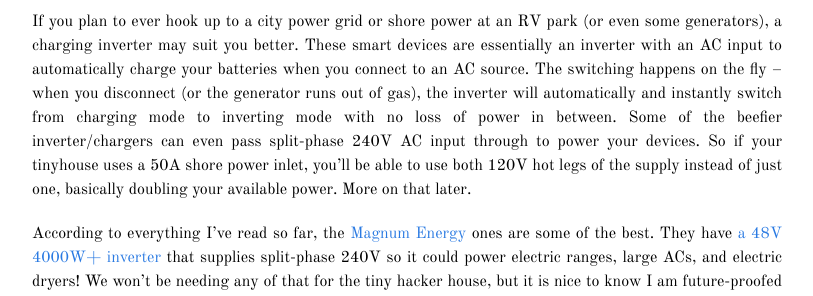
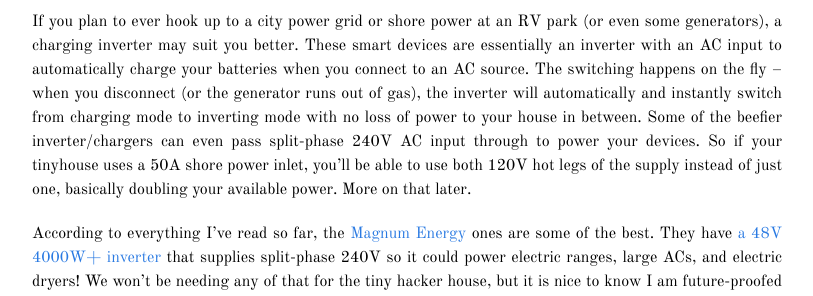
Before and after one commit to jamilbk/modernbedou.in, a Jekyll site: the page built from _posts/2015-02-13-tiny-hacker-house-design-part-vi-wiring.markdown, in a window 1280 px wide and 900 px high, scrolled down 998 px. Shown: the part 246-542 px from the top of the window, without its empty margins (233-1046 px from the left). Built offline with Jekyll 4.4.1, drawn with Linux system fonts in a browser that asks for light colours; comment, search, counter and statistics services are not loaded; some of the changed text lies outside the part shown.

Commit message:
little edits

```diff
--- a/_posts/2015-02-13-tiny-hacker-house-design-part-vi-wiring.markdown
+++ b/_posts/2015-02-13-tiny-hacker-house-design-part-vi-wiring.markdown
@@ -64,11 +64,11 @@
 your batteries when you connect to an AC source. The switching happens on the
 fly -- when you disconnect (or the generator runs out of gas), the inverter
 will automatically and instantly switch from charging mode to inverting mode
-with no loss of power in between. Some of the beefier inverter/chargers can
-even pass split-phase 240V AC input through to power your devices. So if your
-tinyhouse uses a 50A shore power inlet, you'll be able to use both 120V hot
-legs of the supply instead of just one, basically doubling your available
-power. More on that later.
+with no loss of power to your house in between. Some of the beefier
+inverter/chargers can even pass split-phase 240V AC input through to power your
+devices. So if your tinyhouse uses a 50A shore power inlet, you'll be able to
+use both 120V hot legs of the supply instead of just one, basically doubling
+your available power. More on that later.
 
 According to everything I've read so far, the [Magnum
 Energy](http://magnumenergy.com) ones are some of the best. They have [a 48V
```
Also changed, not shown: other parts of _posts/2015-02-13-tiny-hacker-house-design-part-vi-wiring.markdown (+4 -4 lines).
